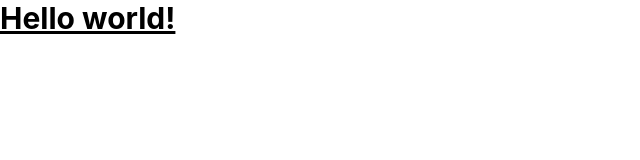
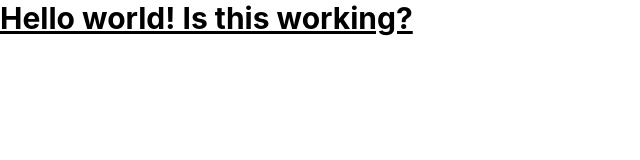
Before and after one commit to shini66/Clase18-MT, a website: page src/index.html in a window 1280 px wide. Shown: the whole page, without its empty margins (0-640 px from the left). Drawn offline with nearby package versions, Linux system fonts and the light colour scheme; files that its build step writes are made by us from their sources.

Commit message:
Update heading text in index.html
Modify the main H1 in src/index.html from "Hello world!" to "Hello world! Is this working?" to update the page heading. Note: file shows no trailing newline after the change.

```diff
--- a/src/index.html
+++ b/src/index.html
@@ -8,7 +8,7 @@
 </head>
 <body>
     <h1 class="text-3xl font-bold underline">
-        Hello world!
+        Hello world! Is this working?
     </h1>
 </body>
 </html>
```
